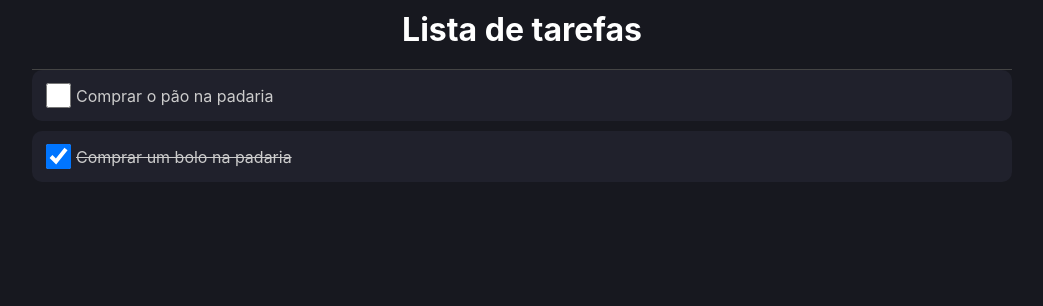
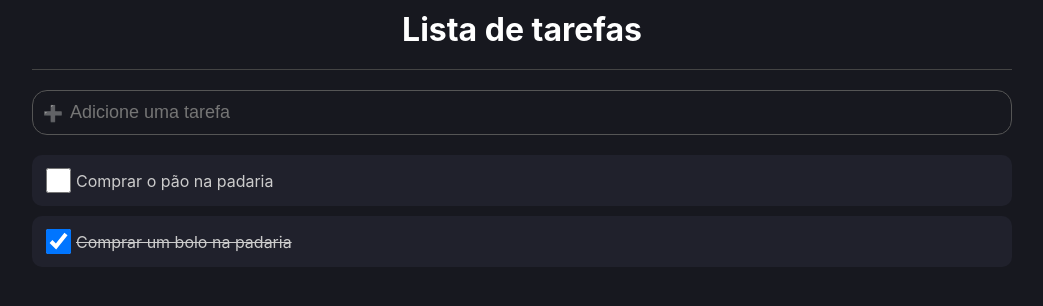
Before and after one commit to thaispsc/to-do, a React (Create React App) app: page / in a window 1280 px wide. Shown: the top 306 px of the page, without its empty margins (118-1161 px from the left). Built offline with nearby package versions, Linux system fonts and the light colour scheme.

Commit message:
adicionando AddArea

```diff
--- a/src/App.tsx
+++ b/src/App.tsx
@@ -2,6 +2,7 @@
 import * as C from "./App.styles";
 import { Item } from "./types/item";
 import { ListItem } from "./components/ListItem";
+import { AddArea } from "./components/AddArea";
 
 const App = () => {
   const [list, setTarefas] = useState<Item[]>([
@@ -13,8 +14,7 @@
     <C.Container>
       <C.Area>
         <C.Header>Lista de tarefas</C.Header>
-
-        {/*Área de adicionar nova tarefa */}
+        <AddArea />
          {list.map((item, index) => (
            <ListItem key={index} item={item}/>
          ))}
--- /dev/null
+++ b/src/components/AddArea/index.tsx
@@ -0,0 +1,12 @@
+import * as C from './styles'
+
+export const AddArea = () => {
+    return (
+        <C.Container>
+           <div className="image">➕</div>
+           <input
+           type="text"
+           placeholder='Adicione uma tarefa' />
+        </C.Container>
+    )
+}
--- /dev/null
+++ b/src/components/AddArea/styles.ts
@@ -0,0 +1,23 @@
+import styled from 'styled-components';
+
+export const Container = styled.div`
+border: 1px solid #555;
+border-radius: 15px;
+padding: 10px;
+margin: 20px 0;
+display: flex;
+align-items: center;
+
+.image {
+    margin-right: 5px;
+}
+
+input {
+    border: 0;
+    background: transparent;
+    outline: 0;
+    color: #FFF;
+    font-size: 18px;
+    flex: 1;
+}
+`;
```
